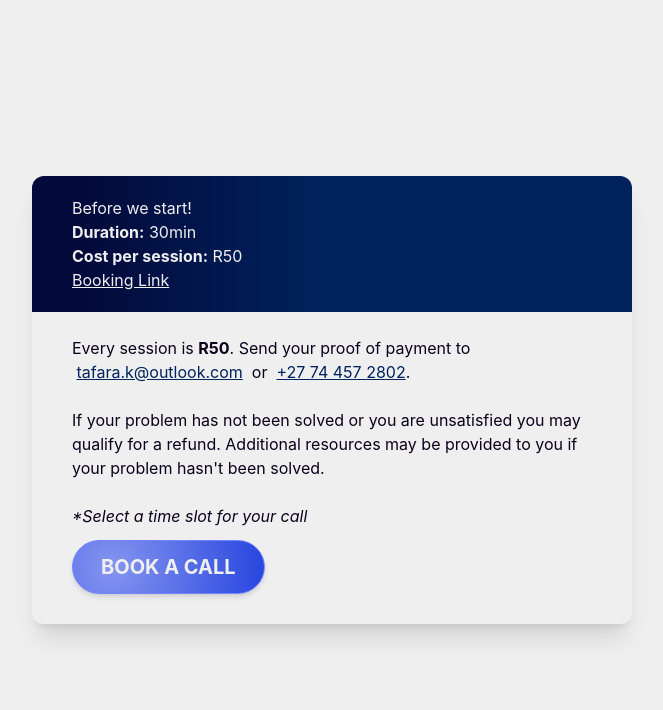
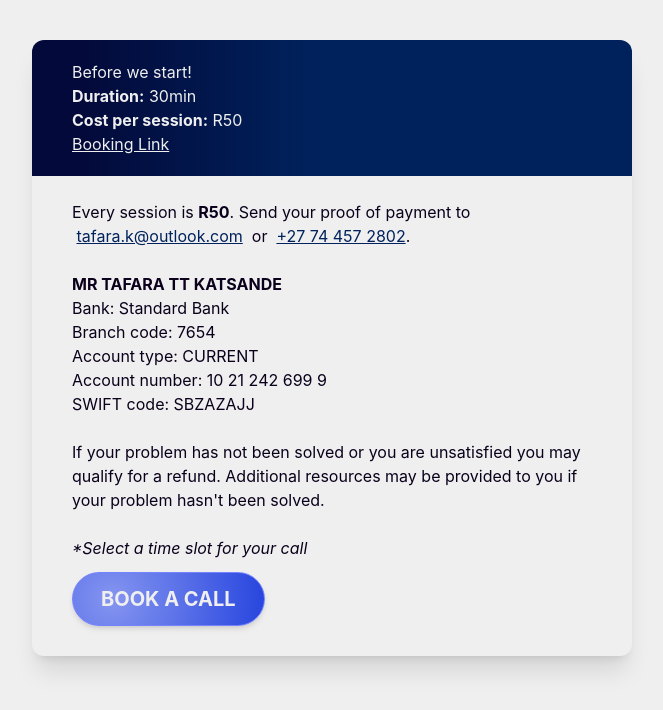
Before and after one commit to 111nation/techsupport, a React (Vite) app: page /booking in a window 1280 px wide. Shown: the top 710 px of the page, without its empty margins (308-971 px from the left). Built offline with nearby package versions, Linux system fonts and the light colour scheme.

Commit message:
Updated Booking.tsx

```diff
--- a/src/index.css
+++ b/src/index.css
@@ -11,6 +11,5 @@
   color: #0b001b;
   background-color: #efefef;
   font-weight: 400;
-  user-select: none;
   overflow-x: hidden;
 }
--- a/src/pages/Booking/Booking.tsx
+++ b/src/pages/Booking/Booking.tsx
@@ -7,7 +7,7 @@ function Booking() {
   };
 
   return (
-    <div className="booking-card w-screen h-screen flex justify-center items-center">
+    <div className="booking-card w-screen my-10 flex justify-center items-center">
       <div className="border-[rgba(32, 31, 31, 1)] p-0 shadow-xl overflow-hidden rounded-xl w-[90%] sm:w-[75%] max-w-[600px]">
         <div className="booking-header w-full px-10 py-5 text-[#EFEFEF]">
           <h3>Before we start!</h3>
@@ -44,6 +44,16 @@ function Booking() {
               +27 74 457 2802
             </a>
             . <br /> <br />
+            <b>MR TAFARA TT KATSANDE</b> <br />
+            Bank: Standard Bank
+            <br />
+            Branch code: 7654
+            <br />
+            Account type: CURRENT
+            <br />
+            Account number: 10 21 242 699 9<br />
+            SWIFT code: SBZAZAJJ
+            <br /> <br />
             If your problem has not been solved or you are unsatisfied you may
             qualify for a refund. Additional resources may be provided to you if
             your problem hasn't been solved. <br /> <br />
```
